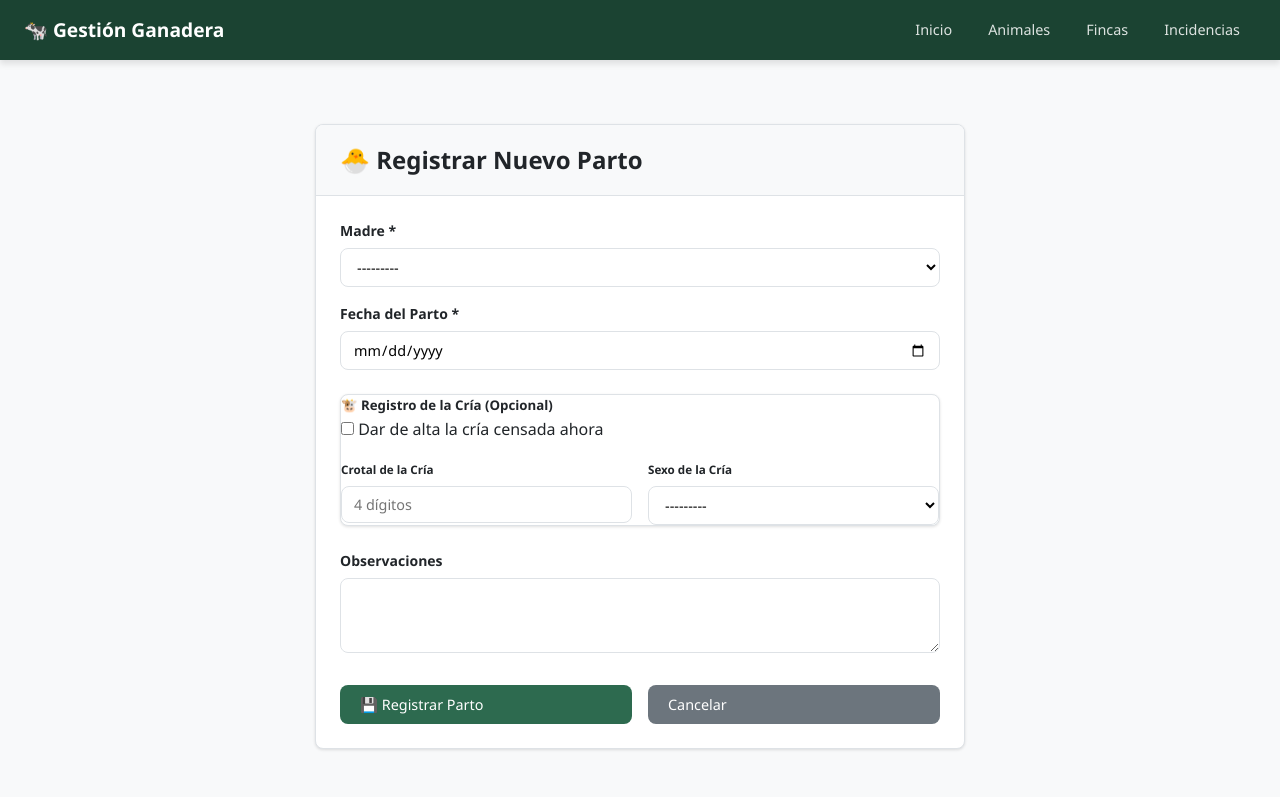
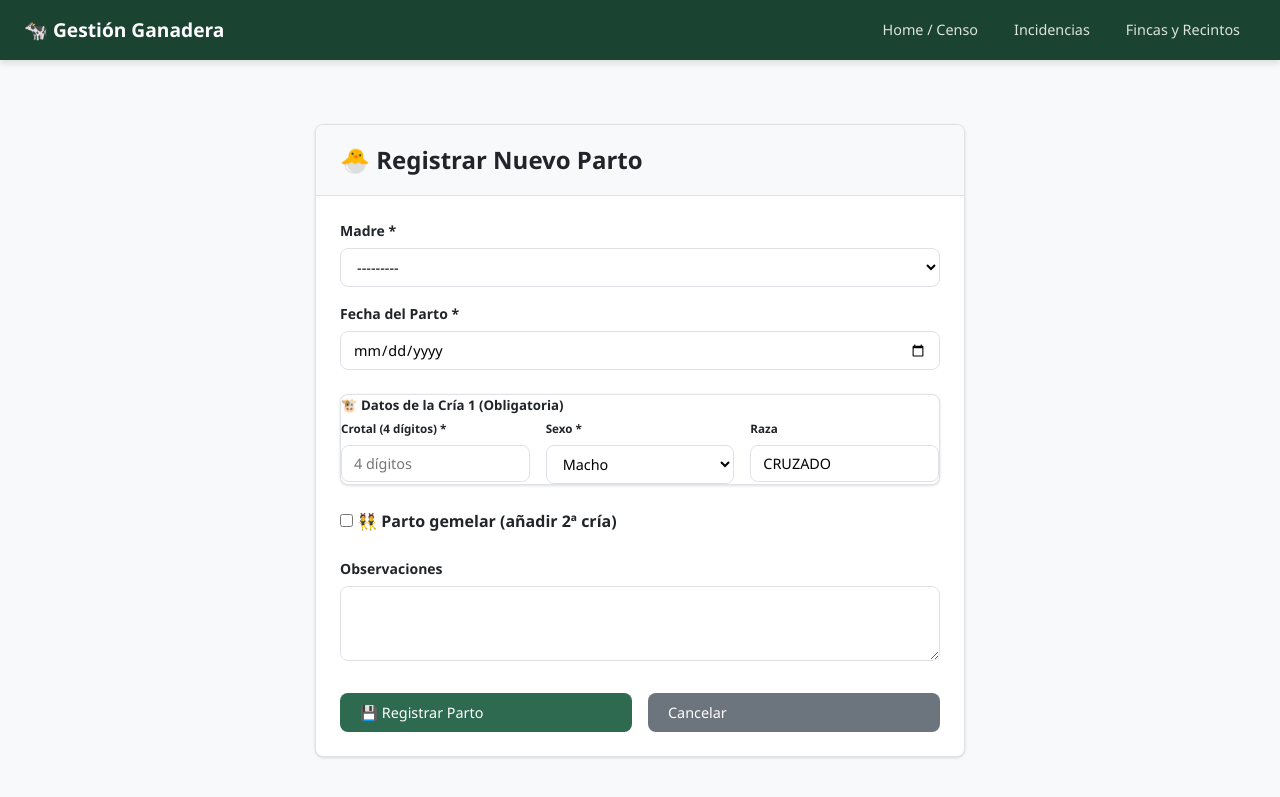
Before and after one commit to TomasCaceresIO/ProyectoFinca, a Django app: page /partos/nuevo/ in a window 1280 px wide. Shown: the top 797 px of the page. Before the commit the page ends 751 px from the top, so only its background shows below. Run offline with Django 5.2, Linux system fonts and the light colour scheme; tables that the repository leaves empty hold one stand-in row (values such as "Sample post"); some libraries are stand-ins or nearby versions.

Commit message:
fix(ui-domain): remove loose animals tab, enforce 1-2 offspring per birth, fix incidents resolution and add finca creation

```diff
--- a/ganaderia/forms.py
+++ b/ganaderia/forms.py
@@ -32,6 +32,28 @@ class ExplotacionSetupForm(forms.Form):
         widget=forms.TextInput(attrs={
             'class': 'form-control',
             'placeholder': 'Ej: Finca Principal'
+        })
+    )
+    cebadero = forms.BooleanField(
+        required=False,
+        initial=True,
+        label='Crear recinto de Cebadero'
+    )
+    apartado = forms.BooleanField(
+        required=False,
+        initial=True,
+        label='Crear recinto de Apartado'
+    )
+
+
+class FincaForm(forms.Form):
+    """Formulario para dar de alta una nueva finca con sus recintos."""
+    nombre = forms.CharField(
+        max_length=200,
+        label='Nombre de la Finca',
+        widget=forms.TextInput(attrs={
+            'class': 'form-control',
+            'placeholder': 'Ej: Finca El Robledo'
         })
     )
     cebadero = forms.BooleanField(
@@ -87,7 +109,6 @@ class AnimalForm(forms.ModelForm):
 
     def __init__(self, *args, **kwargs):
         super().__init__(*args, **kwargs)
-        # Limitar madres solo a hembras
         self.fields['madre'].queryset = Animal.objects.filter(sexo='H')
 
     def clean_crotal(self):
@@ -121,33 +142,65 @@ class AnimalBajaForm(forms.Form):
 
 
 class PartoForm(forms.ModelForm):
-    """Formulario para registrar un parto."""
-    registrar_cria = forms.BooleanField(
-        required=False,
-        label='Dar de alta la cría ahora',
-    )
-    crotal_cria = forms.CharField(
+    """
+    Formulario para registrar un parto.
+    Exige obligatoriamente la Cría 1 (Mínimo 1 cría).
+    Si se marca 'es_gemelar', exige la Cría 2 (Máximo 2 crías).
+    """
+    # Cría 1 (Obligatoria)
+    crotal_cria_1 = forms.CharField(
         max_length=4,
-        required=False,
-        label='Crotal de la cría',
+        required=True,
+        label='Crotal Cría 1 *',
         widget=forms.TextInput(attrs={
             'class': 'form-control',
             'placeholder': '4 dígitos',
             'maxlength': '4',
         })
     )
-    sexo_cria = forms.ChoiceField(
-        choices=[('', '---------'), ('M', 'Macho'), ('H', 'Hembra')],
-        required=False,
-        label='Sexo de la cría',
+    sexo_cria_1 = forms.ChoiceField(
+        choices=[('M', 'Macho'), ('H', 'Hembra')],
+        required=True,
+        label='Sexo Cría 1 *',
         widget=forms.Select(attrs={'class': 'form-control'}),
     )
-    raza_cria = forms.CharField(
+    raza_cria_1 = forms.CharField(
         required=False,
         initial='CRUZADO',
-        label='Raza de la cría',
+        label='Raza Cría 1',
         widget=forms.TextInput(attrs={'class': 'form-control'}),
     )
+
+    # Gemelar (Opcional)
+    es_gemelar = forms.BooleanField(
+        required=False,
+        label='Parto gemelar (añadir 2ª cría)',
+    )
+
+    # Cría 2 (Obligatoria solo si es_gemelar=True)
+    crotal_cria_2 = forms.CharField(
+        max_length=4,
+        required=False,
+        label='Crotal Cría 2 (Gemelar)',
+        widget=forms.TextInput(attrs={
+            'class': 'form-control',
+            'placeholder': '4 dígitos',
+            'maxlength': '4',
+        })
+    )
+    sexo_cria_2 = forms.ChoiceField(
+        choices=[('', '---- Select ----'), ('M', 'Macho'), ('H', 'Hembra')],
+        required=False,
+        label='Sexo Cría 2',
+        widget=forms.Select(attrs={'class': 'form-control'}),
+    )
+    raza_cria_2 = forms.CharField(
+        required=False,
+        initial='CRUZADO',
+        label='Raza Cría 2',
+        widget=forms.TextInput(attrs={'class': 'form-control'}),
+    )
+
     forzar_guardado = forms.BooleanField(
         required=False,
         widget=forms.HiddenInput(),
@@ -170,8 +223,28 @@ class PartoForm(forms.ModelForm):
 
     def __init__(self, *args, **kwargs):
         super().__init__(*args, **kwargs)
-        # Limitar campo madre solo a hembras VIVAS
         self.fields['madre'].queryset = Animal.objects.filter(sexo='H', estado_vital='VIVO')
+
+    def clean(self):
+        cleaned_data = super().clean()
+        crotal1 = cleaned_data.get('crotal_cria_1')
+        sexo1 = cleaned_data.get('sexo_cria_1')
+        es_gemelar = cleaned_data.get('es_gemelar')
+        crotal2 = cleaned_data.get('crotal_cria_2')
+        sexo2 = cleaned_data.get('sexo_cria_2')
+
+        if not crotal1:
+            self.add_error('crotal_cria_1', 'El crotal de la Cría 1 es obligatorio.')
+
+        if es_gemelar:
+            if not crotal2:
+                self.add_error('crotal_cria_2', 'El crotal de la 2ª cría es obligatorio para partos gemelares.')
+            if not sexo2:
+                self.add_error('sexo_cria_2', 'El sexo de la 2ª cría es obligatorio para partos gemelares.')
+            if crotal1 and crotal2 and crotal1 == crotal2:
+                self.add_error('crotal_cria_2', 'Los crotales de las dos crías no pueden ser idénticos.')
+
+        return cleaned_data
 
 
 class PartoEditForm(forms.ModelForm):
--- a/ganaderia/urls.py
+++ b/ganaderia/urls.py
@@ -21,10 +21,10 @@ urlpatterns = [
 
     # Fincas
     path('fincas/', views.finca_list, name='finca_list'),
+    path('fincas/nueva/', views.finca_create, name='finca_create'),
 
     # Incidencias
     path('incidencias/', views.incidencias, name='incidencias'),
-    path('incidencias/<int:pk>/resolver/', views.incidencia_resolver, name='incidencia_resolver'),
 
     # API endpoints
     path('api/validar-crotal/', views.api_validar_crotal, name='api_validar_crotal'),
--- a/ganaderia/views.py
+++ b/ganaderia/views.py
@@ -4,12 +4,11 @@ Vistas de la aplicación Gestión Ganadera.
 from django.shortcuts import render, redirect, get_object_or_404
 from django.contrib import messages
 from django.http import JsonResponse, HttpResponse
-from django.db.models import Max
 from django.utils import timezone
 
 from .models import Explotacion, Finca, Ubicacion, Animal, Parto, Incidencia
 from .forms import (
-    ExplotacionSetupForm, AnimalForm, AnimalBajaForm,
+    ExplotacionSetupForm, FincaForm, AnimalForm, AnimalBajaForm,
     PartoForm, PartoEditForm, TrasladoForm
 )
 from .services.animal_services import (
@@ -61,7 +60,6 @@ def home(request):
         'incidencias': Incidencia.objects.filter(resuelta=False).count(),
     }
 
-    # Filtros multifactor
     finca_id = request.GET.get('finca')
     recinto = request.GET.get('recinto')
     sexo = request.GET.get('sexo')
@@ -80,7 +78,6 @@ def home(request):
 
     lista_animales = list(animales)
 
-    # Ordenación
     if orden == 'dias_parto_desc':
         lista_animales.sort(
             key=lambda a: (a.dias_desde_ultimo_parto if a.dias_desde_ultimo_parto is not None else -1),
@@ -126,7 +123,7 @@ def animal_detail(request, crotal):
         Animal.objects.select_related('finca', 'madre'),
         crotal=crotal
     )
-    partos = animal.partos_como_madre.select_related('cria').order_by('-fecha_parto')
+    partos = animal.partos_como_madre.select_related('cria', 'cria2').order_by('-fecha_parto')
     incidencias = animal.incidencias.all()
 
     return render(request, 'ganaderia/animal_detail.html', {
@@ -220,7 +217,7 @@ def animal_traslado(request, crotal):
 
 
 def parto_create(request):
-    """Registrar un nuevo parto."""
+    """Registrar un nuevo parto (1 o 2 crías obligatorias)."""
     madre_crotal = request.GET.get('madre')
     initial = {}
     if madre_crotal:
@@ -236,6 +233,21 @@ def parto_create(request):
         forzar = form.cleaned_data.get('forzar_guardado', False)
         observaciones = form.cleaned_data.get('observaciones', '')
 
+        crias = [
+            {
+                'crotal': form.cleaned_data['crotal_cria_1'],
+                'sexo': form.cleaned_data['sexo_cria_1'],
+                'raza': form.cleaned_data.get('raza_cria_1') or madre.raza,
+            }
+        ]
+
+        if form.cleaned_data.get('es_gemelar'):
+            crias.append({
+                'crotal': form.cleaned_data['crotal_cria_2'],
+                'sexo': form.cleaned_data['sexo_cria_2'],
+                'raza': form.cleaned_data.get('raza_cria_2') or madre.raza,
+            })
+
         validacion = validar_intervalo_parto(madre, fecha_parto)
 
         if not validacion['valido'] and not forzar:
@@ -245,21 +257,13 @@ def parto_create(request):
                 'validacion': validacion,
             })
 
-        datos_cria = None
-        if form.cleaned_data.get('registrar_cria') and form.cleaned_data.get('crotal_cria'):
-            datos_cria = {
-                'crotal': form.cleaned_data['crotal_cria'],
-                'sexo': form.cleaned_data.get('sexo_cria', 'M'),
-                'raza': form.cleaned_data.get('raza_cria', madre.raza),
-            }
-
         try:
             resultado = registrar_parto(
                 madre=madre,
                 fecha_parto=fecha_parto,
                 forzar=forzar,
                 observaciones=observaciones,
-                datos_cria=datos_cria,
+                crias=crias,
             )
 
             if resultado['alerta'] == 'ROJO':
@@ -312,6 +316,31 @@ def finca_list(request):
     return render(request, 'ganaderia/finca_list.html', {'resumen_fincas': resumen_fincas})
 
 
+def finca_create(request):
+    """Crear una nueva finca con sus recintos."""
+    explotacion = Explotacion.objects.first()
+    if not explotacion:
+        return redirect('setup_wizard')
+
+    form = FincaForm(request.POST or None)
+    if request.method == 'POST' and form.is_valid():
+        nombre = form.cleaned_data['nombre']
+        crear_cebadero = form.cleaned_data.get('cebadero', False)
+        crear_apartado = form.cleaned_data.get('apartado', False)
+
+        finca = Finca.objects.create(explotacion=explotacion, nombre=nombre)
+        Ubicacion.objects.create(finca=finca, tipo_ubicacion='PASTO')
+        if crear_cebadero:
+            Ubicacion.objects.create(finca=finca, tipo_ubicacion='CEBADERO')
+        if crear_apartado:
+            Ubicacion.objects.create(finca=finca, tipo_ubicacion='APARTADO')
+
+        messages.success(request, f'✅ Finca "{finca.nombre}" creada correctamente con sus recintos.')
+        return redirect('finca_list')
+
+    return render(request, 'ganaderia/finca_form.html', {'form': form})
+
+
 def incidencias(request):
     """Registro de incidencias activas."""
     incidencias_activas = Incidencia.objects.filter(resuelta=False).select_related('animal', 'parto').order_by('-created_at')
@@ -323,18 +352,6 @@ def incidencias(request):
     })
 
 
-def incidencia_resolver(request, pk):
-    """Resolver incidencia."""
-    incidencia = get_object_or_404(Incidencia, pk=pk)
-    if request.method == 'POST':
-        incidencia.resuelta = True
-        incidencia.save()
-        messages.success(request, 'Incidencia marcada como resuelta.')
-        if request.headers.get('HX-Request'):
-            return HttpResponse('')
-    return redirect('incidencias')
-
-
 def api_validar_crotal(request):
     """Endpoint HTMX/AJAX para validar crotal en tiempo real."""
     crotal = request.GET.get('crotal', '')
--- a/templates/base.html
+++ b/templates/base.html
@@ -15,10 +15,9 @@
             🐄 Gestión Ganadera
         </a>
         <ul class="navbar-nav">
-            <li><a href="{% url 'home' %}" {% if request.resolver_match.url_name == 'home' %}class="active"{% endif %}>Inicio</a></li>
-            <li><a href="{% url 'animal_list' %}" {% if 'animal' in request.resolver_match.url_name %}class="active"{% endif %}>Animales</a></li>
-            <li><a href="{% url 'finca_list' %}" {% if 'finca' in request.resolver_match.url_name %}class="active"{% endif %}>Fincas</a></li>
+            <li><a href="{% url 'home' %}" {% if request.resolver_match.url_name == 'home' %}class="active"{% endif %}>Home / Censo</a></li>
             <li><a href="{% url 'incidencias' %}" {% if 'incidencia' in request.resolver_match.url_name %}class="active"{% endif %}>Incidencias</a></li>
+            <li><a href="{% url 'finca_list' %}" {% if 'finca' in request.resolver_match.url_name %}class="active"{% endif %}>Fincas y Recintos</a></li>
         </ul>
     </nav>
 
--- a/templates/ganaderia/parto_form.html
+++ b/templates/ganaderia/parto_form.html
@@ -9,6 +9,12 @@
             <h2>🐣 Registrar Nuevo Parto</h2>
         </div>
         <div class="card-body">
+            {% if form.errors %}
+            <div class="alert alert-danger mb-3">
+                Por favor, corrige los errores indicados a continuación.
+            </div>
+            {% endif %}
+
             {% if alerta_intervalo %}
             <div class="alert alert-danger mb-3">
                 <strong>⚠️ Alerta Roja de Intervalo (RN-04)</strong><br>
@@ -26,31 +32,63 @@
                 <div class="form-group mb-2">
                     <label class="form-label" for="id_madre">Madre *</label>
                     {{ form.madre }}
+                    {% if form.madre.errors %}<div class="text-danger"><small>{{ form.madre.errors.0 }}</small></div>{% endif %}
                 </div>
 
                 <div class="form-group mb-3">
                     <label class="form-label" for="id_fecha_parto">Fecha del Parto *</label>
                     {{ form.fecha_parto }}
+                    {% if form.fecha_parto.errors %}<div class="text-danger"><small>{{ form.fecha_parto.errors.0 }}</small></div>{% endif %}
                 </div>
 
+                <!-- Cría 1 (Obligatoria) -->
                 <div class="card mb-3 p-3 bg-light">
-                    <h5>🐮 Registro de la Cría (Opcional)</h5>
-                    <div class="form-check mb-2">
-                        <input class="form-check-input" type="checkbox" name="registrar_cria" id="id_registrar_cria"
-                               {% if form.registrar_cria.value %}checked{% endif %}>
-                        <label class="form-check-label" for="id_registrar_cria">
-                            Dar de alta la cría censada ahora
-                        </label>
-                    </div>
-
-                    <div class="grid-2 gap-2">
+                    <h5>🐮 Datos de la Cría 1 (Obligatoria)</h5>
+                    <div class="grid-3 gap-2">
                         <div>
-                            <label class="form-label"><small>Crotal de la Cría</small></label>
-                            {{ form.crotal_cria }}
+                            <label class="form-label"><small>Crotal (4 dígitos) *</small></label>
+                            {{ form.crotal_cria_1 }}
+                            {% if form.crotal_cria_1.errors %}<div class="text-danger"><small>{{ form.crotal_cria_1.errors.0 }}</small></div>{% endif %}
                         </div>
                         <div>
-                            <label class="form-label"><small>Sexo de la Cría</small></label>
-                            {{ form.sexo_cria }}
+                            <label class="form-label"><small>Sexo *</small></label>
+                            {{ form.sexo_cria_1 }}
+                            {% if form.sexo_cria_1.errors %}<div class="text-danger"><small>{{ form.sexo_cria_1.errors.0 }}</small></div>{% endif %}
+                        </div>
+                        <div>
+                            <label class="form-label"><small>Raza</small></label>
+                            {{ form.raza_cria_1 }}
+                        </div>
+                    </div>
+                </div>
+
+                <!-- Parto Gemelar (Opcional) -->
+                <div class="form-check mb-3">
+                    <input class="form-check-input" type="checkbox" name="es_gemelar" id="id_es_gemelar"
+                           {% if form.es_gemelar.value %}checked{% endif %}
+                           onchange="toggleGemelarFields()">
+                    <label class="form-check-label" for="id_es_gemelar">
+                        <strong>👯 Parto gemelar (añadir 2ª cría)</strong>
+                    </label>
+                </div>
+
+                <!-- Cría 2 (Desplegable) -->
+                <div class="card mb-3 p-3 bg-light" id="container_cria_2" style="display: {% if form.es_gemelar.value %}block{% else %}none{% endif %};">
+                    <h5>🐮 Datos de la Cría 2 (Gemelar)</h5>
+                    <div class="grid-3 gap-2">
+                        <div>
+                            <label class="form-label"><small>Crotal (4 dígitos) *</small></label>
+                            {{ form.crotal_cria_2 }}
+                            {% if form.crotal_cria_2.errors %}<div class="text-danger"><small>{{ form.crotal_cria_2.errors.0 }}</small></div>{% endif %}
+                        </div>
+                        <div>
+                            <label class="form-label"><small>Sexo *</small></label>
+                            {{ form.sexo_cria_2 }}
+                            {% if form.sexo_cria_2.errors %}<div class="text-danger"><small>{{ form.sexo_cria_2.errors.0 }}</small></div>{% endif %}
+                        </div>
+                        <div>
+                            <label class="form-label"><small>Raza</small></label>
+                            {{ form.raza_cria_2 }}
                         </div>
                     </div>
                 </div>
@@ -70,4 +108,12 @@
         </div>
     </div>
 </div>
+
+<script>
+function toggleGemelarFields() {
+    var isChecked = document.getElementById('id_es_gemelar').checked;
+    var container = document.getElementById('container_cria_2');
+    container.style.display = isChecked ? 'block' : 'none';
+}
+</script>
 {% endblock %}
```
Also changed, not shown: ganaderia/models.py (+10 -2 lines), ganaderia/services/animal_services.py (+63 -15 lines), ganaderia/tests/test_finca_creation.py (added, +47 -0 lines), ganaderia/tests/test_partos_reproduction.py (+45 -11 lines), templates/ganaderia/finca_form.html (added, +58 -0 lines), templates/ganaderia/finca_list.html (+5 -2 lines), templates/ganaderia/incidencias.html (+3 -9 lines), ganaderia/migrations/0002_parto_cria2_alter_parto_cria.py (added).
